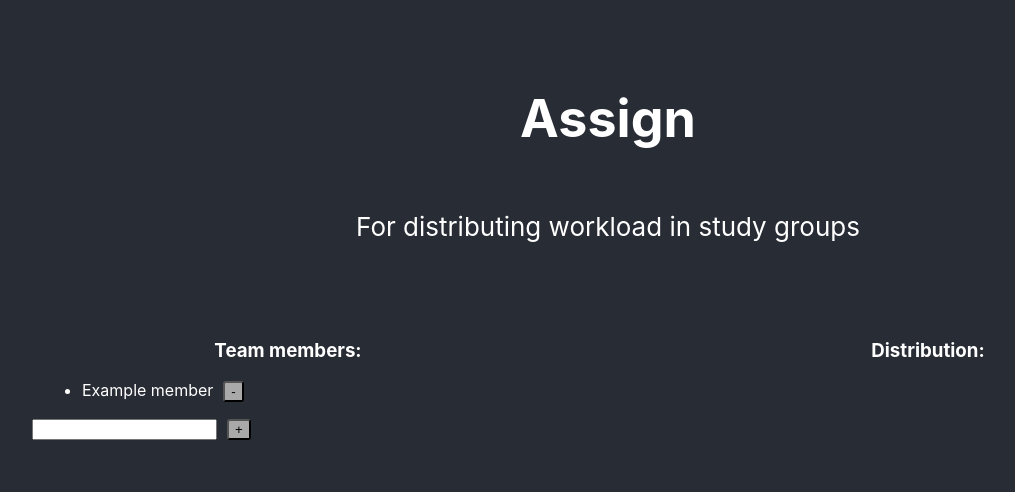
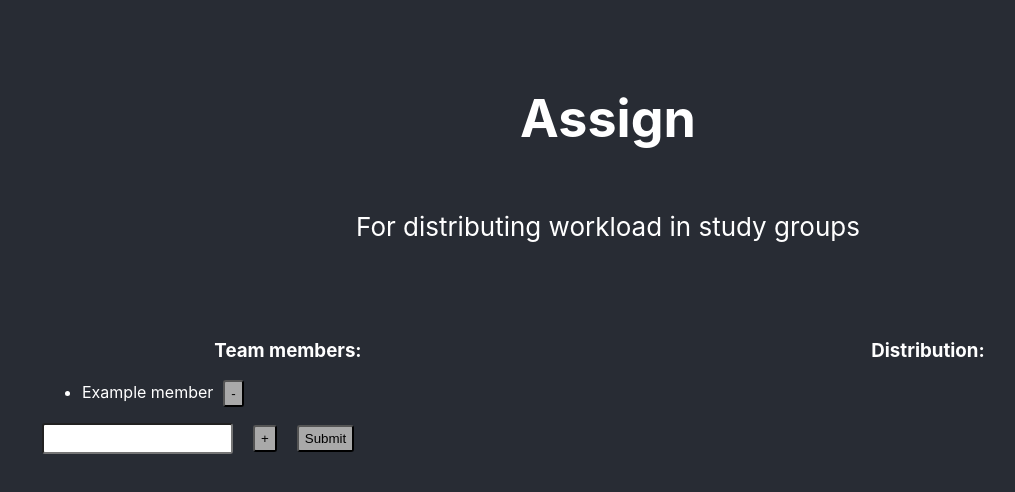
Before and after one commit to SergheiMihailov/assign, a React (Create React App) app: page / in a window 1280 px wide. Shown: the top 492 px of the page, without its empty margins (32-1047 px from the left). Built offline with nearby package versions, Linux system fonts and the light colour scheme.

Commit message:
Corrected state pushing in Form

```diff
--- a/src/App.js
+++ b/src/App.js
@@ -3,6 +3,10 @@ import './App.css';
 import Form from './Form.js';
 
 class App extends Component {
+  constructor(props) {
+    super(props);
+    this.state = {members: []}
+  }
   render() {
     return (
       <div className="App">
@@ -24,6 +28,7 @@ class App extends Component {
           </div>
           <div className="Output">
             <h3> Distribution: </h3>
+            {this.state.members.map((member)=> <div>{member.name}</div>)}
           </div>
         </div>
       </div>
--- a/src/Form.css
+++ b/src/Form.css
@@ -9,14 +9,31 @@
     margin: 10px;
 }
 
+input {
+    height: 2em;
+    margin: 0 10px 0 10px;
+    background-color: white;
+    border-radius: 3px;
+    padding: 0 5px 0 5px;
+}
+
 .Add-member {
     margin: 0 10px 0 10px;
     background-color: darkgray;
     border-radius: 3px;
+    height: 2em;
 }
 
 .Remove-member {
     margin: 0 10px 0 10px;
     background-color: darkgray;
     border-radius: 3px;
+    height: 2em;
 }
+
+.Submit {
+    margin: 0 10px 0 10px;
+    background-color: darkgray;
+    border-radius: 3px;
+    height: 2em;
+}
--- a/src/Form.js
+++ b/src/Form.js
@@ -7,6 +7,9 @@ class Form extends Component {
     this.state = {members: [{key: 0, name:'Example member'}], newMember: ''}
   }
 
+  onSubmit() {
+    this.props.pushMembersUp(this.state.members)
+  }
   addMember() {
     this.setState(
       prevState => (
@@ -19,7 +22,6 @@ class Form extends Component {
         }
       )
     )
-    this.props.pushMembersUp(this.state.members)
   }
 
   removeMember(key) {
@@ -34,12 +36,10 @@ class Form extends Component {
             }
           )
         )
-        this.props.pushMembersUp(this.state.members)
       }
     } else {
       return () => {
         this.setState({members: []})
-        this.props.pushMembersUp(this.state.members)
       }
     }
   }
@@ -71,6 +71,7 @@ class Form extends Component {
           }
         />
         <button className="Add-member" onClick = {this.addMember.bind(this)}> + </button>
+        <button className="Submit" onClick = {this.onSubmit.bind(this)}> Submit </button>
       </div>
     );
   }
```
